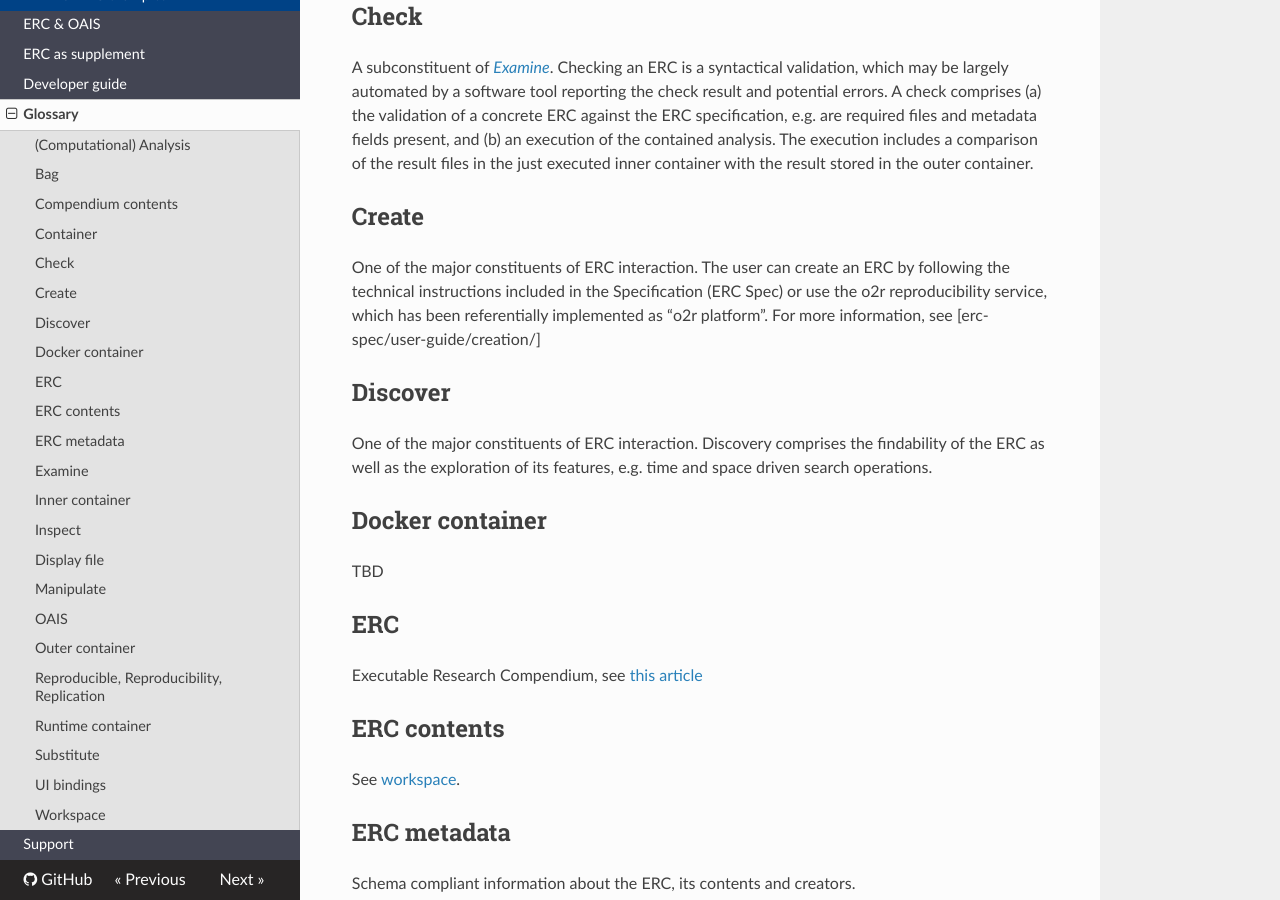
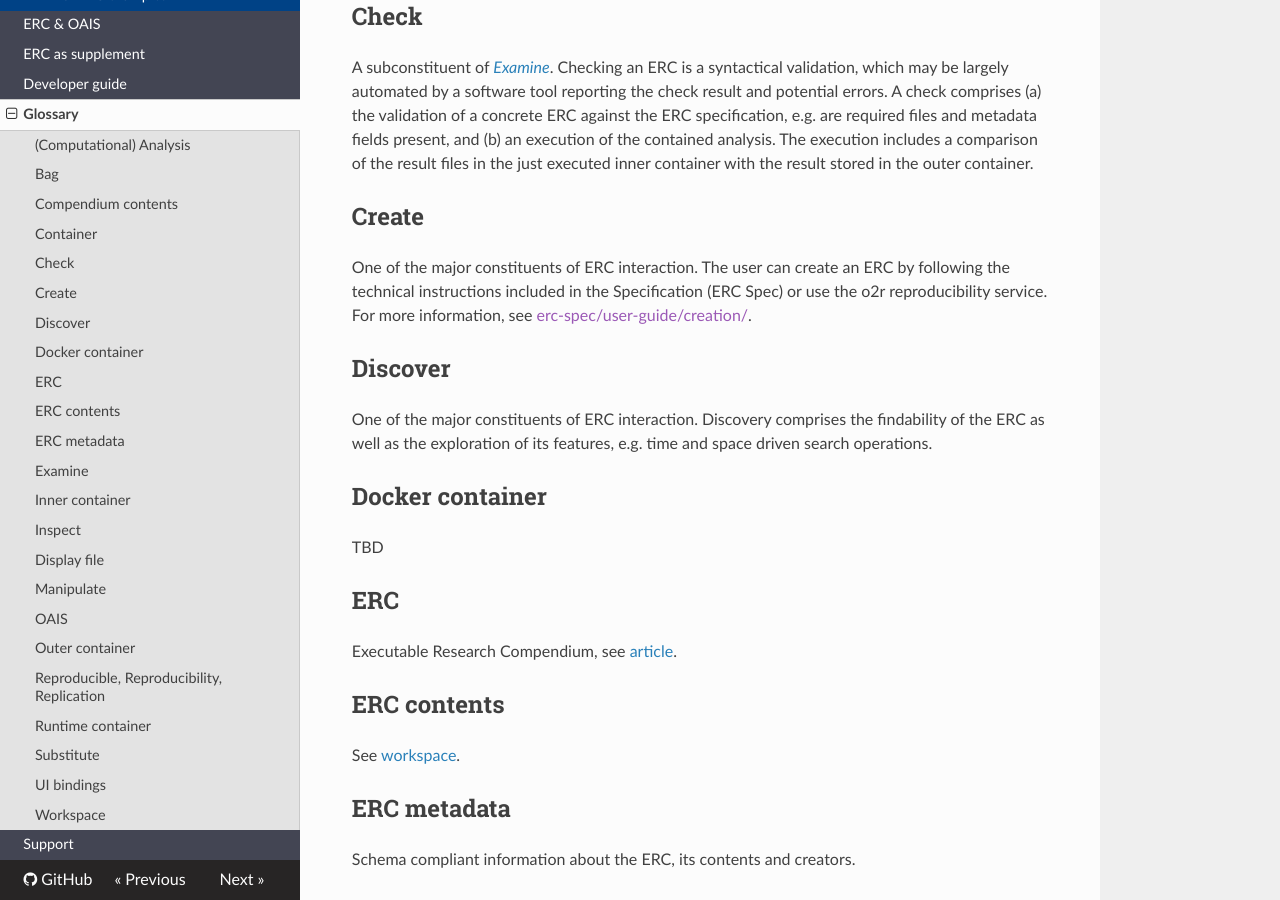
Before and after one commit to o2r-project/erc-spec, an MkDocs documentation site: the page built from docs/glossary.md, in a window 1280 px wide and 900 px high, scrolled down 696 px. Built offline with MkDocs 1.6.1, drawn with Linux system fonts in a browser that asks for light colours; nearby versions of some CDN libraries; old or Windows-style settings are respelled for this version of MkDocs.

Commit message:
minor content updates

```diff
--- a/docs/glossary.md
+++ b/docs/glossary.md
@@ -30,8 +30,8 @@ The execution includes a comparison of the result files in the just executed inn
 ## Create
 
 One of the major constituents of ERC interaction.
-The user can create an ERC by following the technical instructions included in the Specification (ERC Spec) or use the o2r reproducibility service, which has been referentially implemented as "o2r platform".
-For more information, see [erc-spec/user-guide/creation/]
+The user can create an ERC by following the technical instructions included in the Specification (ERC Spec) or use the o2r reproducibility service.
+For more information, see [erc-spec/user-guide/creation/]().
 
 ## Discover
 
@@ -44,7 +44,7 @@ TBD
 
 ## ERC
 
-Executable Research Compendium, see [this article](https://doi.org/10.1045/january2017-nuest)
+Executable Research Compendium, see [article](https://doi.org/10.1045/january2017-nuest).
 
 ## ERC contents
 
```
Also changed, not shown: docs/dev-guide/index.md (+12 -13 lines), docs/spec/index.md (+3 -3 lines).
